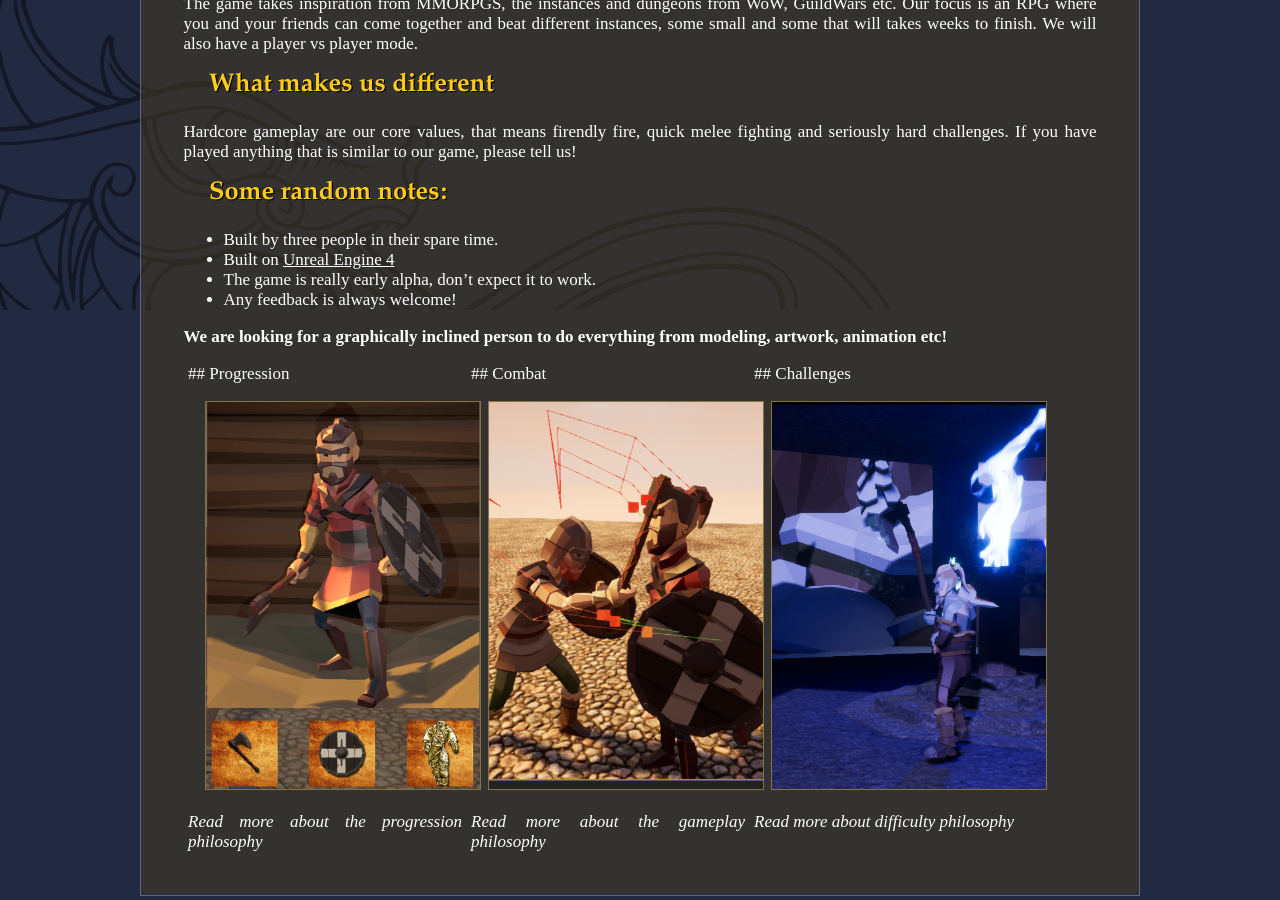
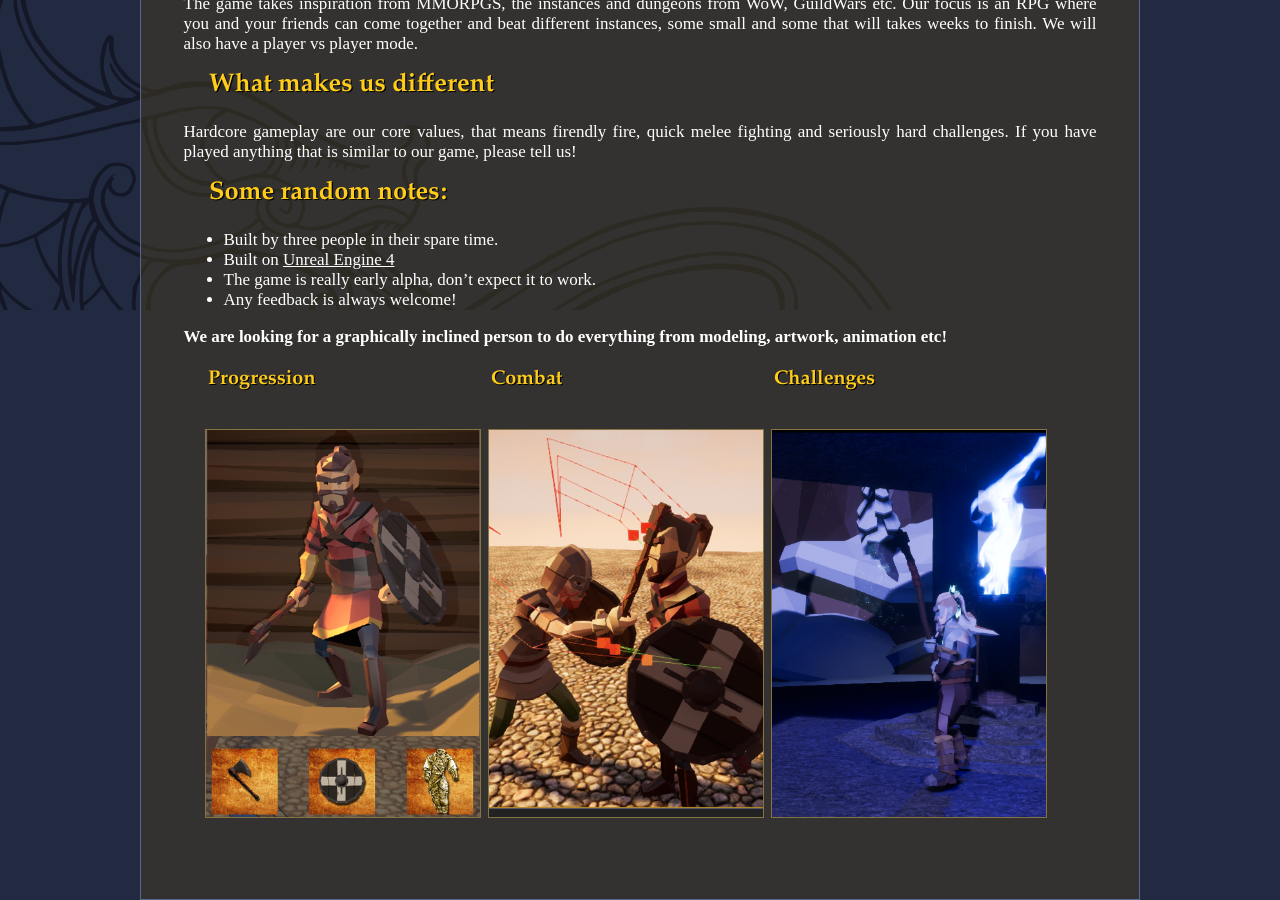
Before and after one commit to saiaku-gaming/valhalla-game.se, a Jekyll site: the page built from about.md, in a window 1280 px wide and 900 px high, scrolled down 590 px. Built offline with Jekyll 4.4.1, drawn with Linux system fonts in a browser that asks for light colours; Markdown is read by kramdown in place of the engine named in the settings.

Commit message:
not even close to working on the first try!

```diff
--- a/about.md
+++ b/about.md
@@ -23,26 +23,21 @@ Hardcore gameplay are our core values, that means firendly fire, quick melee fig
 **We are looking for a graphically inclined person to do everything from modeling, artwork, animation etc!**
 
 <div style="width:30%; margin-left: 0.5%; float: left;">
-##Progression
-<br>
+<h3>Progression</h3>
+<p>
 <a href="http://valhalla-game.se/about/aboutCharacterProgression.html"><img style="width:100%;" src="/images/about1.png" />
 </a>
-<br>
-<i>Read more about the progression philosophy</i>
+</p>
 </div>
 <div style="width:30%; margin-left: 1%; float: left;">
-##Combat
-<br>
-<a href="http://valhalla-game.se/about/abouyCombatMechanics.html"><img style="width:100%;" src="/images/about2.png" />
+<h3>Combat</h3>
+<p>
+<a href="http://valhalla-game.se/about/aboutCombatMechanics.html"><img style="width:100%;" src="/images/about2.png" />
 </a>
-<br>
-<i>Read more about the gameplay philosophy</i>
+</p>
 </div>
 <div style="width:30%; margin-left: 1%; float: left;">
-##Challenges
-<br>
-<a href="http://valhalla-game.se/about/aboutChallenges.html.html"><img style="width:100%;" src="/images/about3.png" />
-</a>
-<br>
-<i>Read more about difficulty philosophy</i>
+<h3>Challenges</h3>
+<p><a href="http://valhalla-game.se/about/aboutChallenges.html"><img style="width:100%;" src="/images/about3.png" />
+</a></p>
 </div>
```
